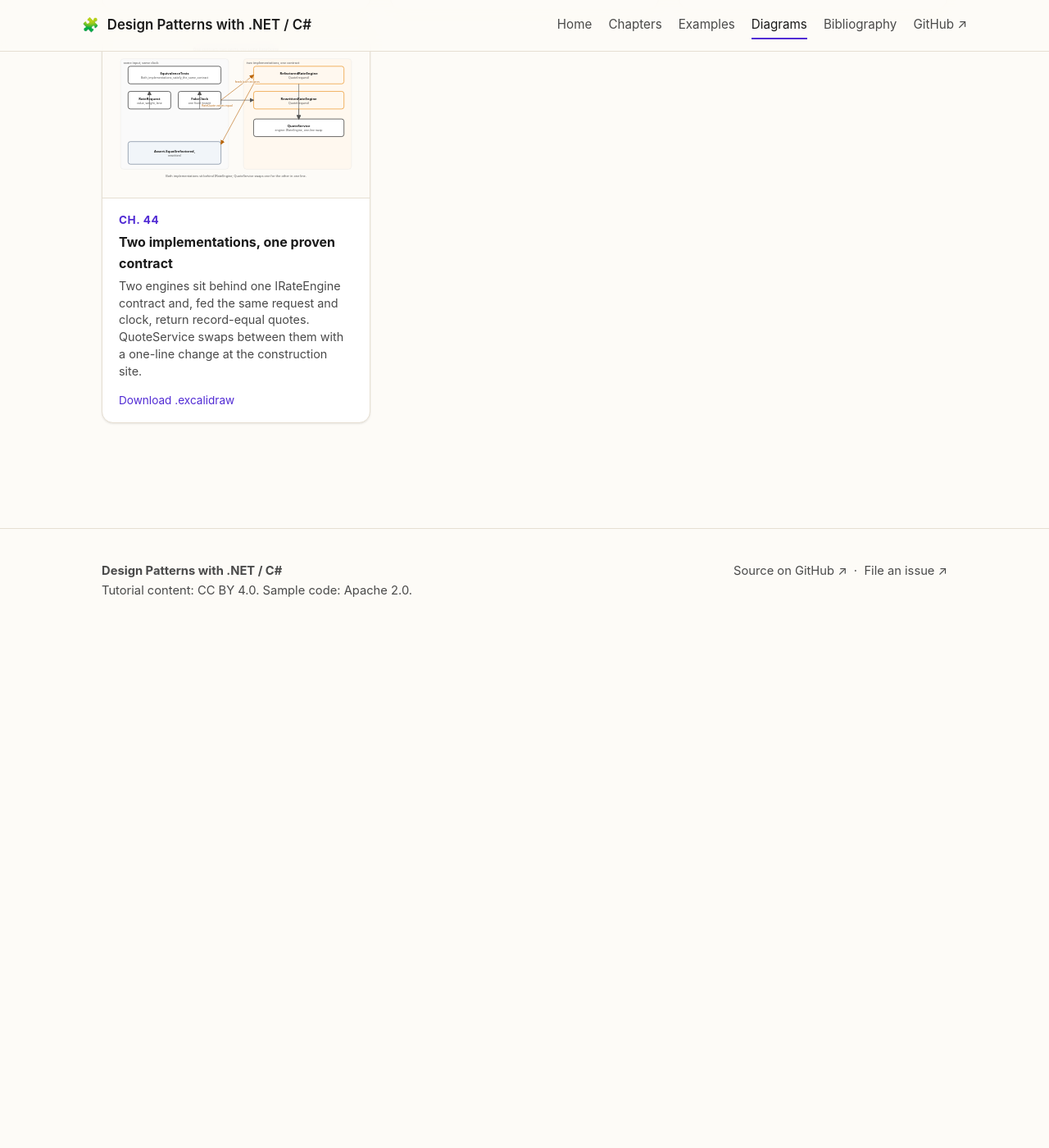
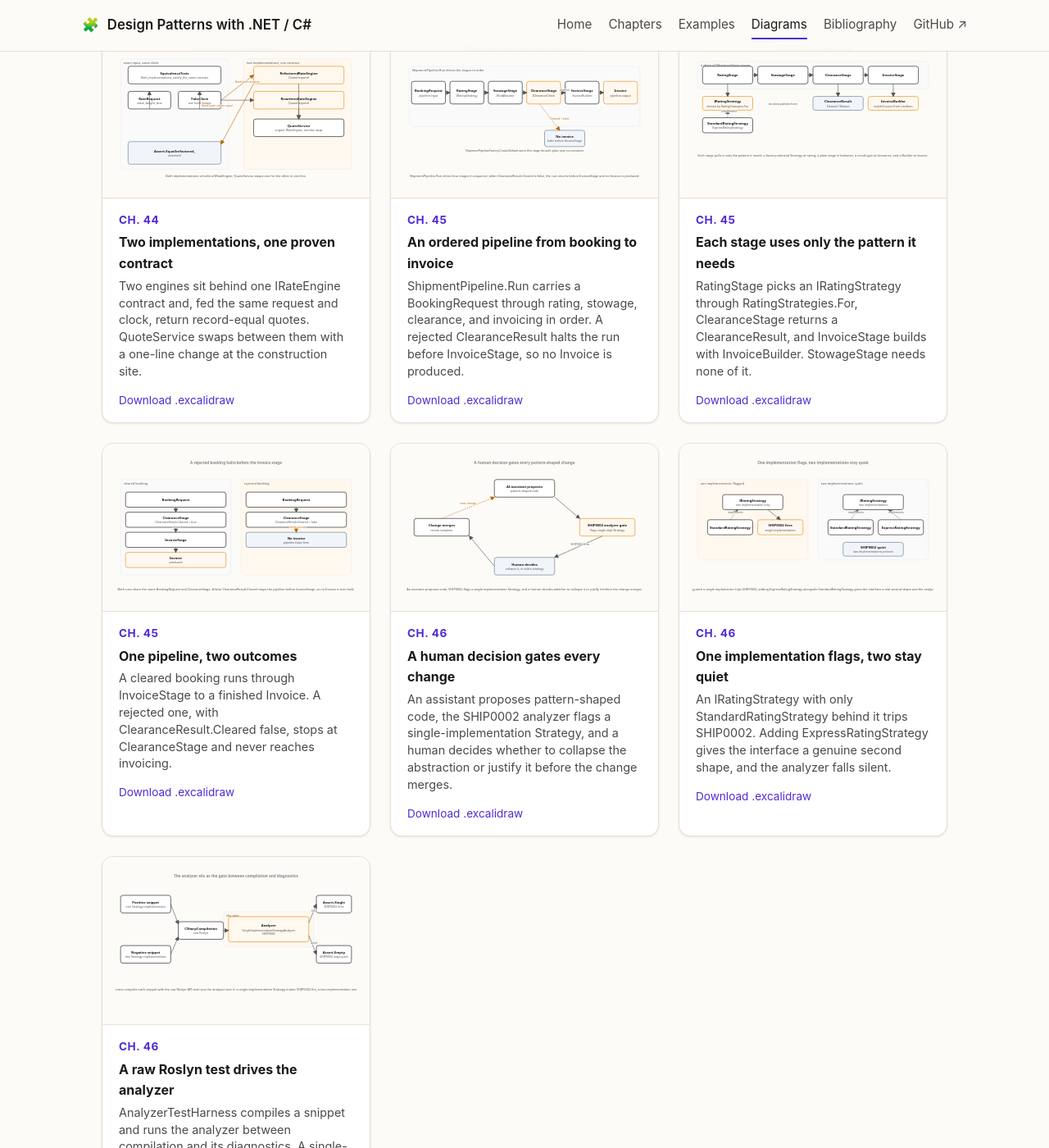
Before and after one commit to patterncatalyst/csharp-design-patterns, a Jekyll site: the page built from diagrams.html, in a window 1280 px wide and 1400 px high, scrolled down 15811 px. Shown: the whole window at 82% size. Built offline with Jekyll 4.4.1, drawn with Linux system fonts in a browser that asks for light colours; before the commit the page ends 16591 px from its top, so only the background shows below that; some of the changed text lies outside the part shown.

Commit message:
feat(r19): ch45/46 diagrams (#90-95) + diagrams.yml

```diff
--- a/_data/diagrams.yml
+++ b/_data/diagrams.yml
@@ -795,3 +795,51 @@
     Two engines sit behind one IRateEngine contract and, fed the same
     request and clock, return record-equal quotes. QuoteService swaps
     between them with a one-line change at the construction site.
+
+- name: 45-final-project
+  section: "Ch. 45"
+  title: An ordered pipeline from booking to invoice
+  caption: >-
+    ShipmentPipeline.Run carries a BookingRequest through rating, stowage,
+    clearance, and invoicing in order. A rejected ClearanceResult halts the
+    run before InvoiceStage, so no Invoice is produced.
+
+- name: 45-patterns-woven
+  section: "Ch. 45"
+  title: Each stage uses only the pattern it needs
+  caption: >-
+    RatingStage picks an IRatingStrategy through RatingStrategies.For,
+    ClearanceStage returns a ClearanceResult, and InvoiceStage builds with
+    InvoiceBuilder. StowageStage needs none of it.
+
+- name: 45-clearance-halts-the-slice
+  section: "Ch. 45"
+  title: One pipeline, two outcomes
+  caption: >-
+    A cleared booking runs through InvoiceStage to a finished Invoice. A
+    rejected one, with ClearanceResult.Cleared false, stops at
+    ClearanceStage and never reaches invoicing.
+
+- name: 46-working-with-ai-and-llm-tools
+  section: "Ch. 46"
+  title: A human decision gates every change
+  caption: >-
+    An assistant proposes pattern-shaped code, the SHIP0002 analyzer flags a
+    single-implementation Strategy, and a human decides whether to collapse
+    the abstraction or justify it before the change merges.
+
+- name: 46-single-implementation-strategy
+  section: "Ch. 46"
+  title: One implementation flags, two stay quiet
+  caption: >-
+    An IRatingStrategy with only StandardRatingStrategy behind it trips
+    SHIP0002. Adding ExpressRatingStrategy gives the interface a genuine
+    second shape, and the analyzer falls silent.
+
+- name: 46-analyzer-as-the-gate
+  section: "Ch. 46"
+  title: A raw Roslyn test drives the analyzer
+  caption: >-
+    AnalyzerTestHarness compiles a snippet and runs the analyzer between
+    compilation and its diagnostics. A single-implementation Strategy makes
+    SHIP0002 fire; a two-implementation one leaves it quiet.
```
Also changed, not shown: diagrams/45-clearance-halts-the-slice.svg (added), diagrams/45-final-project.svg (added), diagrams/45-patterns-woven.svg (added), diagrams/46-analyzer-as-the-gate.svg (added), diagrams/46-single-implementation-strategy.svg (added), diagrams/46-working-with-ai-and-llm-tools.svg (added), 6 other files.
